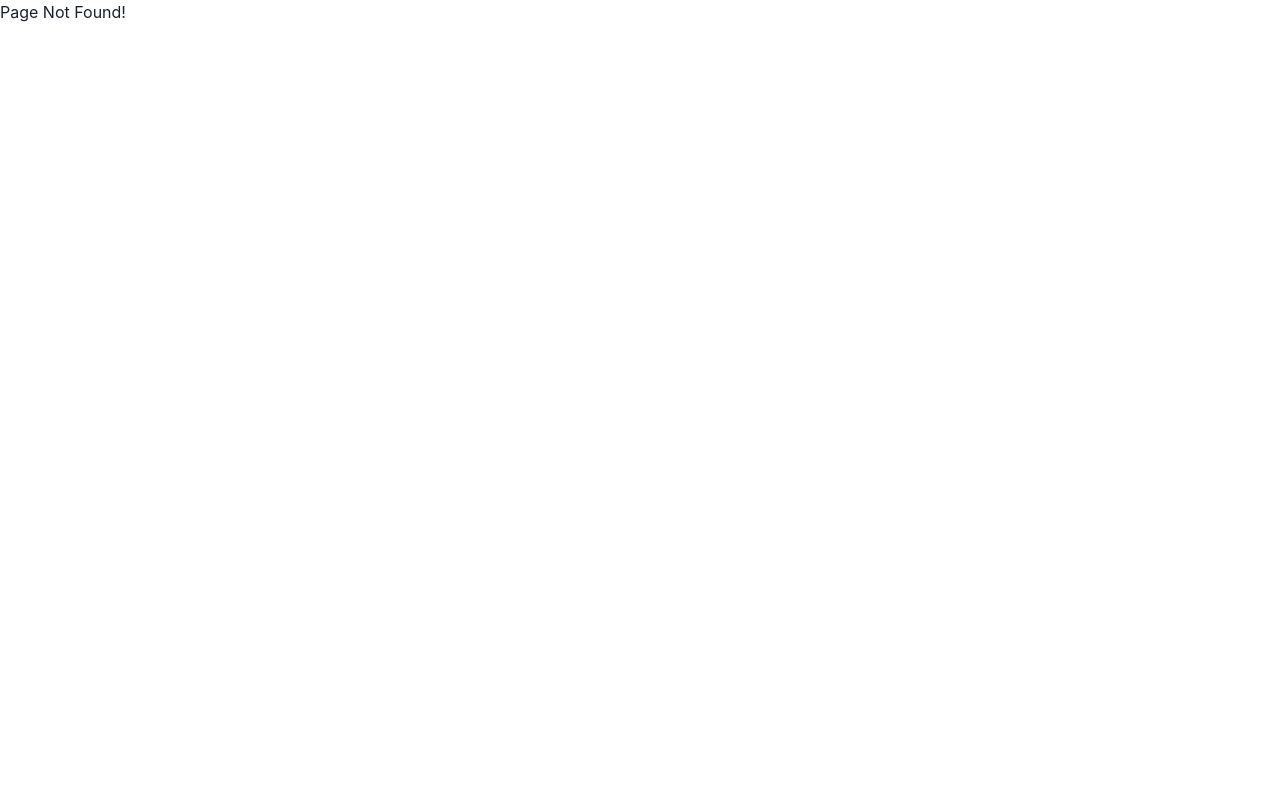
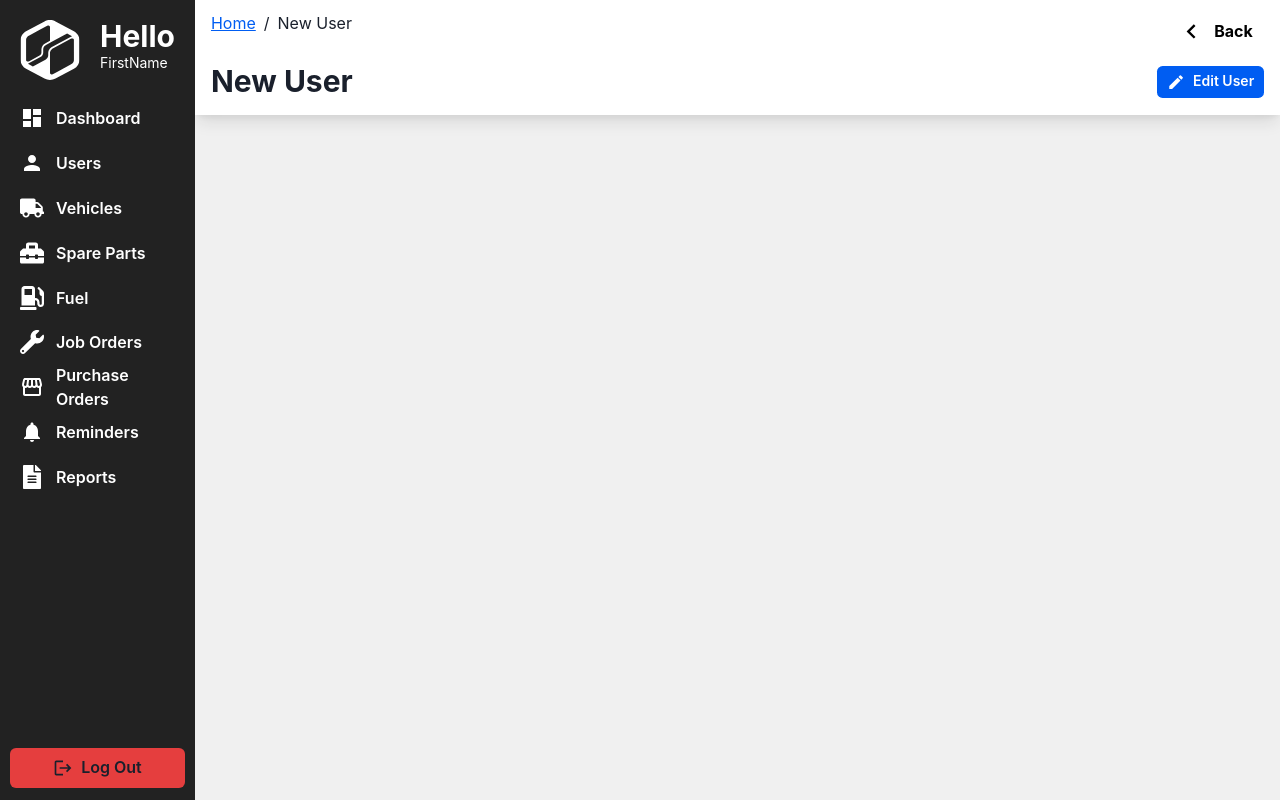
Before and after one commit to dapniii/isande2-project, a Next.js app: page /users/1 in a window 1280 px wide. Before the commit this address had no page. Built offline with nearby package versions, Linux system fonts and the light colour scheme.

Commit message:
Started on User Details page

```diff
--- a/components/Buttons.js
+++ b/components/Buttons.js
@@ -1,6 +1,6 @@
 import * as React from "react";
 import { Button, Icon } from "@chakra-ui/react";
-import { MdAddCircle, MdCheckCircle, MdCancel, MdEdit } from "react-icons/md";
+import { MdAddCircle, MdCheckCircle, MdCancel, MdEdit, MdKeyboardArrowLeft } from "react-icons/md";
 
 export function AddButton({title, clickFunction}) {
     return (
@@ -53,7 +53,7 @@ export function CancelButton({title, clickFunction}) {
 export function EditButton({title, clickFunction}) {
     return (
         <Button
-            bg={"blue.600"}
+            bg={"#005DF2"}
             color={"white"}
             px={"0.7em"}
             size={"sm"}
@@ -65,3 +65,20 @@ export function EditButton({title, clickFunction}) {
         </Button>
     )
 }
+
+export function BackButton({title, clickFunction}) {
+    return (
+        <Button
+            bg={"white"}
+            color={"black"}
+            px={"0.7em"}
+            size={"md"}
+            borderRadius={"0.4em"}
+            leftIcon={<Icon as={MdKeyboardArrowLeft} boxSize={"1.8em"} />}
+            onClick={() => clickFunction()}
+            fontWeight={"bold"}
+        >
+            {title}
+        </Button>
+    )
+}
--- /dev/null
+++ b/pages/users/[userID].js
@@ -0,0 +1,98 @@
+import {
+  Grid,
+  GridItem,
+  Flex,
+  Text,
+  ButtonGroup,
+  Breadcrumb,
+  BreadcrumbItem,
+  BreadcrumbLink,
+  Container,
+  Center,
+} from "@chakra-ui/react";
+import Navbar from "@/components/navbar";
+import Header from "@/components/header";
+import { BackButton, EditButton } from "@/components/buttons";
+import { Router, useRouter } from "next/router";
+// import UserCreateForm from "@/components/auth/userCreateForm";
+import CreateUserForm from "@/components/usersModule/createUserForm";
+
+export default function UserDetails() {
+  const router = useRouter();
+
+  // Temp
+  const user = {
+    firstName: "FirstName",
+    role: "Admin",
+  };
+
+  // Header Functions
+  function submitForm() {
+    console.log("Save User");
+  }
+
+  function cancel() {
+    router.back();
+  }
+
+  function headerBreadcrumbs() {
+    return (
+      <Flex justifyContent={"space-between"}>
+        <Breadcrumb>
+          <BreadcrumbItem>
+            <BreadcrumbLink href="/users">
+              <Text as="u" color="#005DF2">
+                Home
+              </Text>
+            </BreadcrumbLink>
+          </BreadcrumbItem>
+
+          <BreadcrumbItem>
+            <BreadcrumbLink>New User</BreadcrumbLink>
+          </BreadcrumbItem>
+        </Breadcrumb>
+        <Flex>
+          <BackButton title={"Back"} clickFunction={cancel} />
+        </Flex>
+      </Flex>
+    );
+  }
+
+  function headerMain() {
+    return (
+      <Flex alignItems={"center"} justifyContent={"space-between"}>
+        <Text fontSize={"3xl"} fontWeight={"bold"}>
+          New User
+        </Text>
+        <EditButton title={"Edit User"} clickFunction={submitForm} />
+      </Flex>
+    );
+  }
+
+  // MAIN
+  return (
+    <>
+      <Grid
+        minH="100vh"
+        templateColumns={"1fr 7fr"}
+        templateRows={"0fr 1fr"}
+        overflowY={"auto"}
+      >
+        <GridItem colStart={1} rowSpan={2} bg={"#222222"}>
+          <Navbar user={user} />
+        </GridItem>
+
+        <GridItem colStart={2}>
+          <Header
+            breadcrumb={headerBreadcrumbs()}
+            main={headerMain()}
+            withShadow={true}
+          />
+        </GridItem>
+
+        {/* Main Content */}
+        <GridItem colStart={2} bg={"blackAlpha.100"}></GridItem>
+      </Grid>
+    </>
+  );
+}
```
